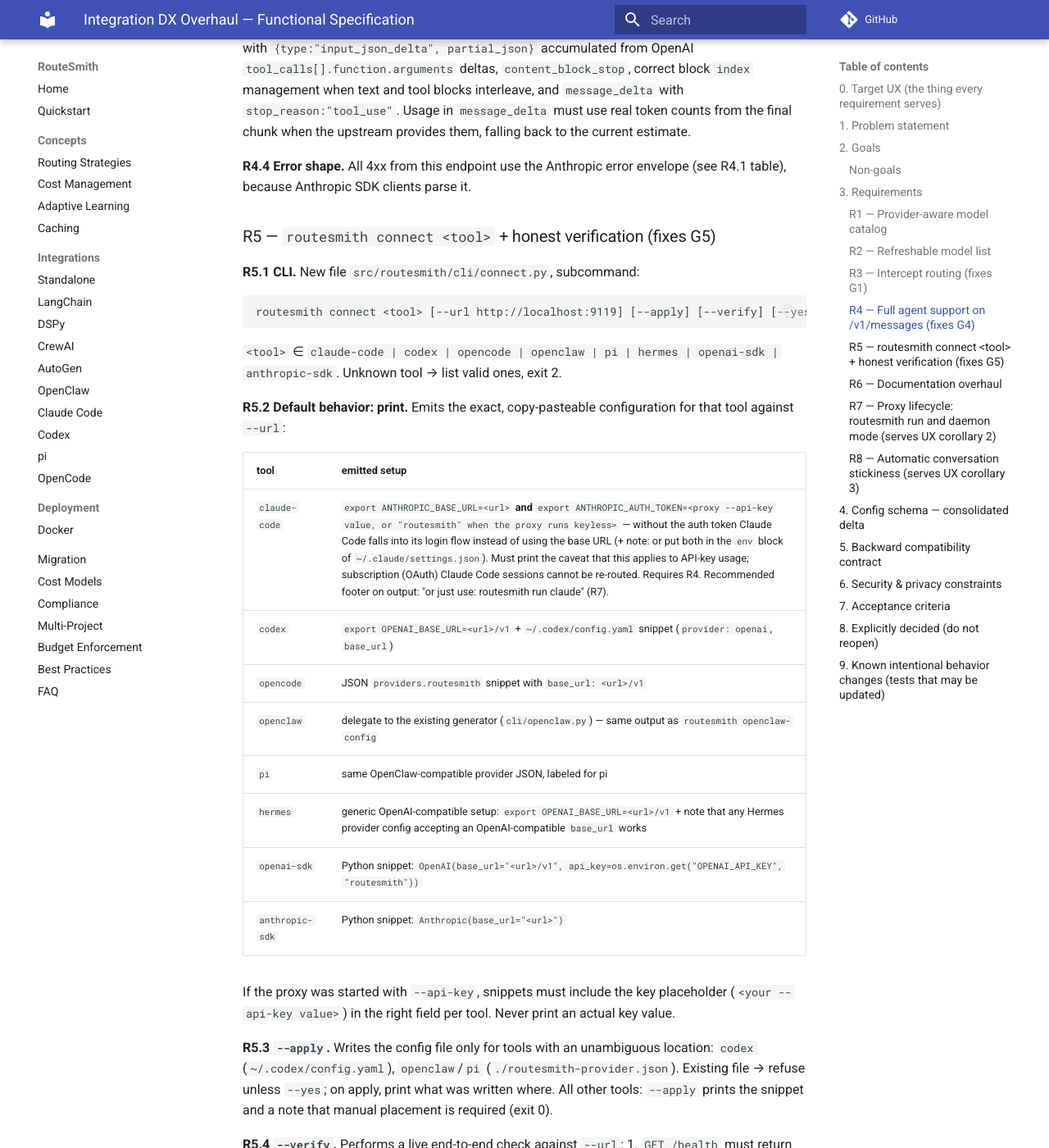
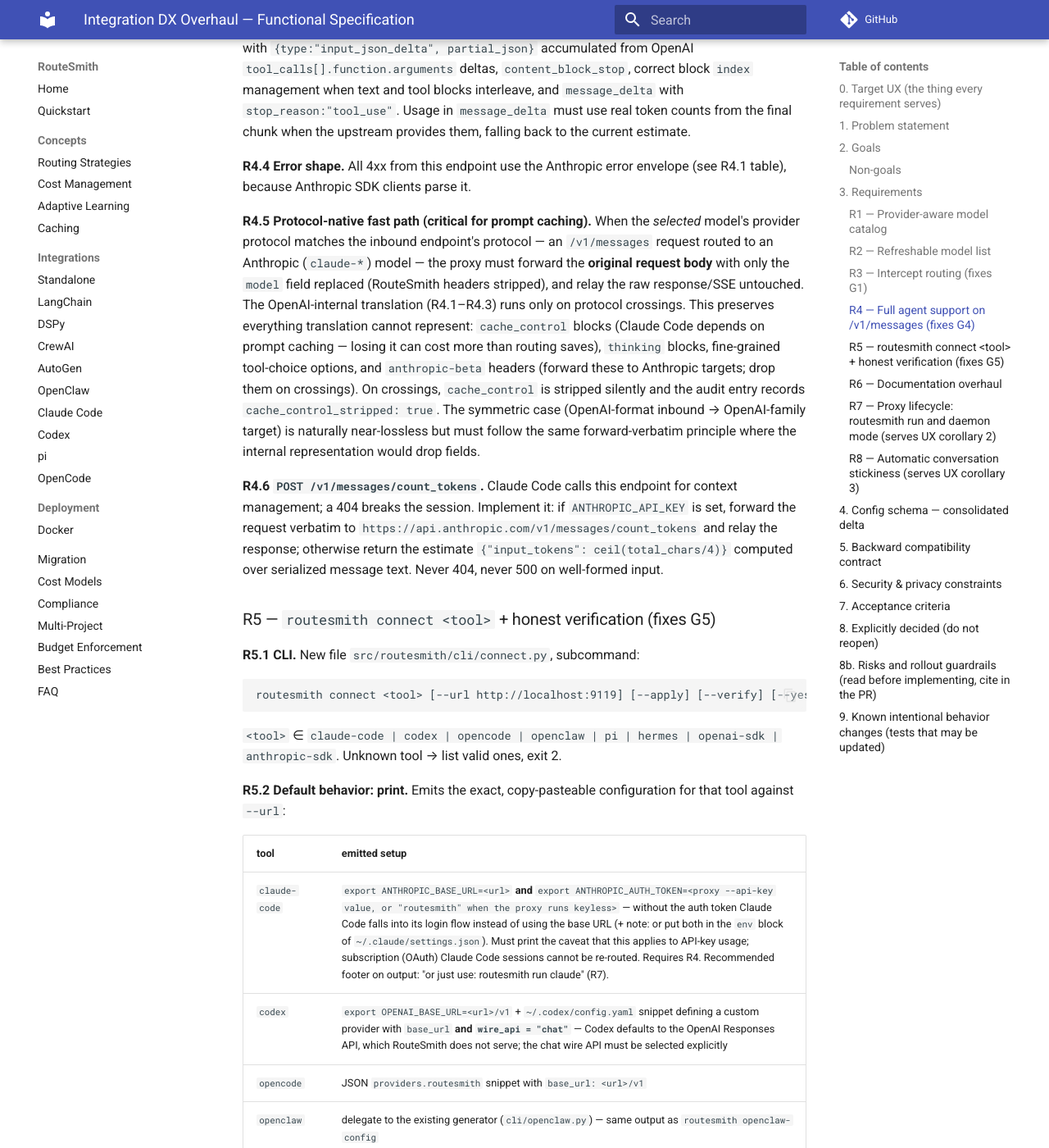
Before and after one commit to yunpengl9071/routesmith, an MkDocs documentation site: the page built from docs/plans/2026-07-16-integration-dx-spec.md, in a window 1280 px wide and 1400 px high, scrolled down 7514 px. Shown: the whole window at 82% size. Built offline with MkDocs 1.6.1 and Material for MkDocs 9.7.7, drawn with Linux system fonts in a browser that asks for light colours; comment, search, counter and statistics services are not loaded; some of the changed text lies outside the part shown.

Commit message:
docs: close live-session gaps in DX spec — cache_control, count_tokens, Codex wire_api
- R4.5 protocol-native fast path: Anthropic->Anthropic requests forwarded
  verbatim (model swapped) so prompt caching, thinking blocks, and beta
  headers survive; translation only on protocol crossings
- R4.6 /v1/messages/count_tokens endpoint (Claude Code calls it; 404 breaks
  sessions)
- connect codex: wire_api=chat requirement (Codex defaults to Responses API)
- AC-20, risks/rollout-guardrails section 8b, tester scenario 13

Co-Authored-By: Claude Fable 5 <noreply@anthropic.com>
Claude-Session: https://claude.ai/code/session_01Hs5VBEoHGeTfuDMUxoSbNW

```diff
--- a/docs/plans/2026-07-16-integration-dx-spec.md
+++ b/docs/plans/2026-07-16-integration-dx-spec.md
@@ -291,6 +291,26 @@ final chunk when the upstream provides them, falling back to the current estimat
 **R4.4 Error shape.** All 4xx from this endpoint use the Anthropic error envelope (see
 R4.1 table), because Anthropic SDK clients parse it.
 
+**R4.5 Protocol-native fast path (critical for prompt caching).** When the *selected*
+model's provider protocol matches the inbound endpoint's protocol — an `/v1/messages`
+request routed to an Anthropic (`claude-*`) model — the proxy must forward the **original
+request body** with only the `model` field replaced (RouteSmith headers stripped), and
+relay the raw response/SSE untouched. The OpenAI-internal translation (R4.1–R4.3) runs
+only on protocol crossings. This preserves everything translation cannot represent:
+`cache_control` blocks (Claude Code depends on prompt caching — losing it can cost more
+than routing saves), `thinking` blocks, fine-grained tool-choice options, and
+`anthropic-beta` headers (forward these to Anthropic targets; drop them on crossings).
+On crossings, `cache_control` is stripped silently and the audit entry records
+`cache_control_stripped: true`. The symmetric case (OpenAI-format inbound → OpenAI-family
+target) is naturally near-lossless but must follow the same forward-verbatim principle
+where the internal representation would drop fields.
+
+**R4.6 `POST /v1/messages/count_tokens`.** Claude Code calls this endpoint for context
+management; a 404 breaks the session. Implement it: if `ANTHROPIC_API_KEY` is set,
+forward the request verbatim to `https://api.anthropic.com/v1/messages/count_tokens` and
+relay the response; otherwise return the estimate `{"input_tokens": ceil(total_chars/4)}`
+computed over serialized message text. Never 404, never 500 on well-formed input.
+
 ### R5 — `routesmith connect <tool>` + honest verification (fixes G5)
 
 **R5.1 CLI.** New file `src/routesmith/cli/connect.py`, subcommand:
@@ -308,7 +328,7 @@ tool against `--url`:
 | tool | emitted setup |
 |---|---|
 | `claude-code` | `export ANTHROPIC_BASE_URL=<url>` **and** `export ANTHROPIC_AUTH_TOKEN=<proxy --api-key value, or "routesmith" when the proxy runs keyless>` — without the auth token Claude Code falls into its login flow instead of using the base URL (+ note: or put both in the `env` block of `~/.claude/settings.json`). Must print the caveat that this applies to API-key usage; subscription (OAuth) Claude Code sessions cannot be re-routed. Requires R4. Recommended footer on output: "or just use: routesmith run claude" (R7). |
-| `codex` | `export OPENAI_BASE_URL=<url>/v1` + `~/.codex/config.yaml` snippet (`provider: openai`, `base_url`) |
+| `codex` | `export OPENAI_BASE_URL=<url>/v1` + `~/.codex/config.yaml` snippet defining a custom provider with `base_url` **and `wire_api = "chat"`** — Codex defaults to the OpenAI Responses API, which RouteSmith does not serve; the chat wire API must be selected explicitly |
 | `opencode` | JSON `providers.routesmith` snippet with `base_url: <url>/v1` |
 | `openclaw` | delegate to the existing generator (`cli/openclaw.py`) — same output as `routesmith openclaw-config` |
 | `pi` | same OpenClaw-compatible provider JSON, labeled for pi |
@@ -556,6 +576,12 @@ first user message routes independently; an explicit `x-routesmith-conversation-
 header overrides the fingerprint. Same on `/v1/chat/completions`.
 **AC-19 (R8):** The stickiness map evicts beyond 1,000 entries (LRU) and after 24h TTL
 (inject a fake clock); sticky turns still record feedback/outcomes for the bandit.
+**AC-20 (R4.5/R4.6):** An `/v1/messages` request containing `cache_control` blocks routed
+to a `claude-*` model reaches the (mocked) upstream byte-identical except the `model`
+field; the same request routed to a non-Anthropic model arrives translated with no
+`cache_control` and the audit entry has `cache_control_stripped: true`.
+`POST /v1/messages/count_tokens` returns `{"input_tokens": <int>}` both with a mocked
+Anthropic upstream and in estimate mode (no key), never 404.
 **AC-15 [manual, tester agent]:** End-to-end smoke with a real key if
 `OPENROUTER_API_KEY` is available in the environment (CI provides it for smoke tests —
 see `.github/workflows`): `routesmith quickstart --yes` → `serve` → one real completion
@@ -586,6 +612,23 @@ cleanly when the key is absent.
 10. No launchd/systemd/Windows-service integration in this iteration; `--daemon` +
     pidfile is the ceiling.
 
+## 8b. Risks and rollout guardrails (read before implementing, cite in the PR)
+
+1. **Quality risk on agentic traffic is the top product risk.** The paper's savings
+   numbers come from MMLU/GSM8K-style single-shot evals, not long-horizon agent sessions;
+   a cheap model that fumbles tool-call formatting can wreck an agent loop. Guardrails:
+   catalog files must set `default: true` only on models with dependable tool-calling;
+   capability filtering (R3.2/AC-10) is mandatory, and conversation stickiness (R8)
+   prevents mid-session thrash. Do not weaken any of these to "make routing more
+   aggressive."
+2. **Prompt-cache economics.** R4.5 exists because losing Anthropic prompt caching on a
+   cache-heavy Claude Code session can exceed routing savings. Any future change that
+   forces Anthropic→Anthropic traffic through the translation layer is a regression.
+3. **Release gate:** before this ships in a release, a human (or the tester agent with a
+   real key, B4-live) should run one real Claude Code session and one real OpenCode
+   session through the proxy and skim `routesmith audit` for the session. Automated tests
+   validate the protocol; only a real session validates the experience.
+
 ## 9. Known intentional behavior changes (tests that may be updated)
 
 Only these existing behaviors change; any test asserting them may be *minimally* edited,
```
Also changed, not shown: docs/plans/2026-07-16-integration-dx-implementation-plan.md (+18 -2 lines).
